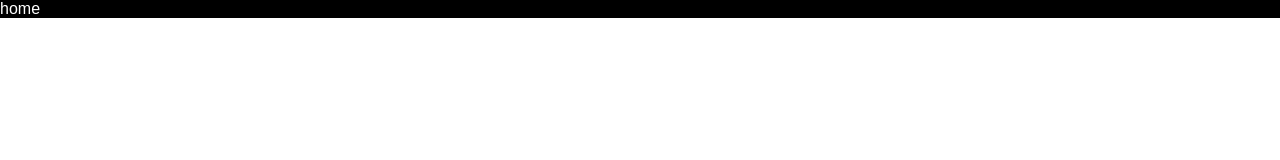
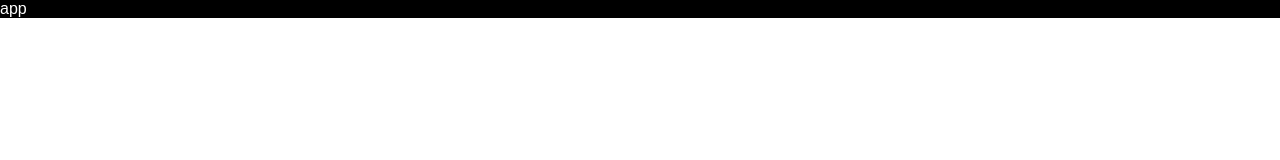
Before and after one commit to Jeff0Brewer/adventure-gpt, a Next.js app: page / in a window 1280 px wide. Shown: the top 160 px of the page. Built offline with nearby package versions, Linux system fonts and the light colour scheme.

Commit message:
add app component

```diff
--- /dev/null
+++ b/src/components/app.tsx
@@ -0,0 +1,9 @@
+import React, { FC } from 'react'
+
+const App: FC = () => {
+    return (
+        <p>app</p>
+    )
+}
+
+export default App
--- a/src/pages/index.tsx
+++ b/src/pages/index.tsx
@@ -1,8 +1,9 @@
-import React from 'react'
+import React, { FC } from 'react'
 import Head from 'next/head'
+import App from '@/components/app'
 import styles from '@/styles/Home.module.css'
 
-const Home = () => {
+const Home: FC = () => {
     return (
         <>
             <Head>
@@ -12,7 +13,7 @@ const Home = () => {
                 <link rel="icon" href="/favicon.ico" />
             </Head>
             <main className={styles.main}>
-                home
+                <App />
             </main>
         </>
     )
```
